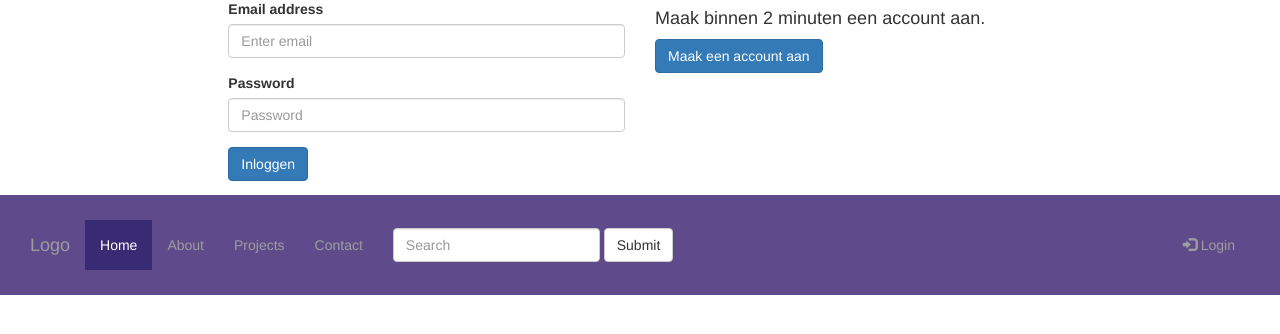
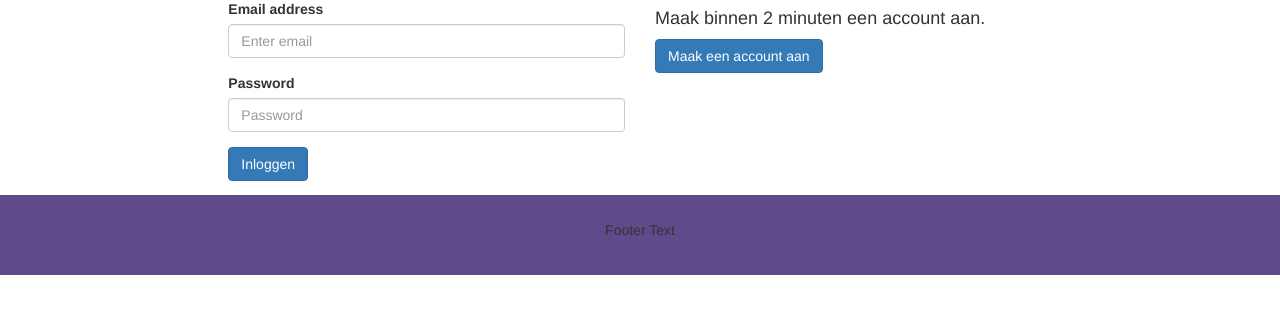
Before and after one commit to HANICA-I-PR/i-project-2020-groep-33, a PHP site: page /login.php in a window 1280 px wide. Shown: the part 180-514 px from the top of the page. Run offline with PHP 8.4, Linux system fonts and the light colour scheme.

Commit message:
registratie button update, footer update

```diff
--- a/EenmaalAndermaal-Groep-33/login.php
+++ b/EenmaalAndermaal-Groep-33/login.php
@@ -39,7 +39,7 @@
       <h1>Nieuw bij EenmaalAndermaal?</h1>
       <br>
       <h4>Maak binnen 2 minuten een account aan.</h4>
-      <a class="btn btn-primary" href="registreren.html" role="button">Maak een account aan</a>
+      <a class="btn btn-primary" href="register.php" role="button">Maak een account aan</a>
     </div>
     <div class="col-sm-2">
     </div>
@@ -48,6 +48,6 @@
 </body>
 
 <footer class="container-fluid text-center">
-  <?php include 'includes/header.php' ?>
+  <?php include 'includes/footer.php' ?>
 </footer>
 </html>
```
